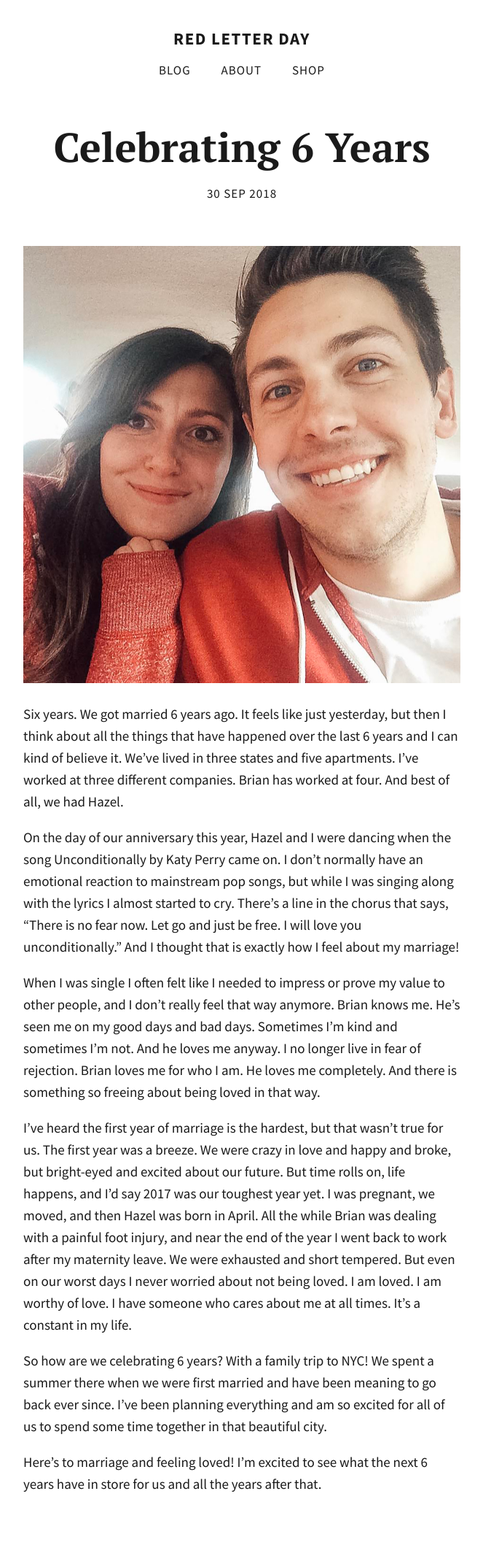
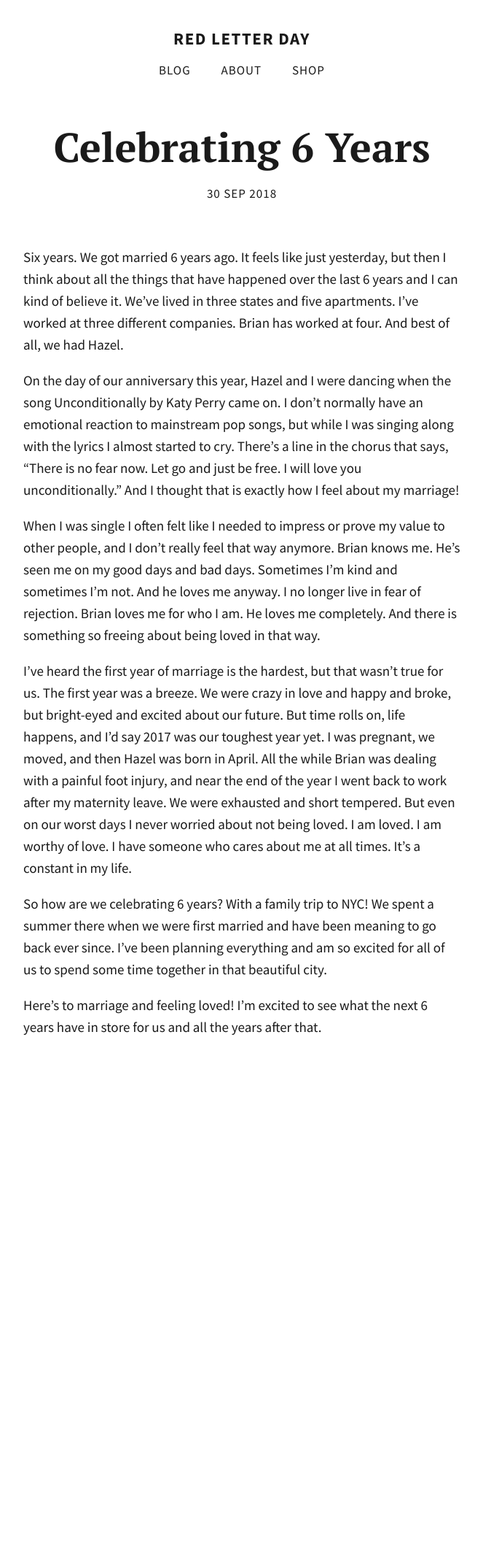
Before and after one commit to totiffany/totiffany.github.io, a Jekyll site: the page built from _posts/2018-09-30-Celebrating-6-Years.md, in a window 1280 px wide. Shown: the whole page at 73% size, without its empty margins (308-971 px from the left). Built offline with Jekyll 4.4.1, drawn with Linux system fonts in a browser that asks for light colours; our own code applies the rules of GitHub Pages for plain Markdown files; comment, search, counter and statistics services are not loaded; after the commit the page ends 1517 px from its top, so only the background shows below that.

Commit message:
Update 2018-09-30-Celebrating-6-Years.md

```diff
--- a/_posts/2018-09-30-Celebrating-6-Years.md
+++ b/_posts/2018-09-30-Celebrating-6-Years.md
@@ -8,8 +8,6 @@ description: >-
   all, we had Hazel.
 image: 10-18 Tiffany-Brian.jpg
 ---
-![10-18 Tiffany-Brian.jpg]({{site.baseurl}}/img/10-18 Tiffany-Brian.jpg)
-
 Six years. We got married 6 years ago. It feels like just yesterday, but then I think about all the things that have happened over the last 6 years and I can kind of believe it. We've lived in three states and five apartments. I've worked at three different companies. Brian has worked at four. And best of all, we had Hazel.
 
 On the day of our anniversary this year, Hazel and I were dancing when the song Unconditionally by Katy Perry came on. I don't normally have an emotional reaction to mainstream pop songs, but while I was singing along with the lyrics I almost started to cry. There's a line in the chorus that says, "There is no fear now. Let go and just be free. I will love you unconditionally." And I thought that is exactly how I feel about my marriage!
```
